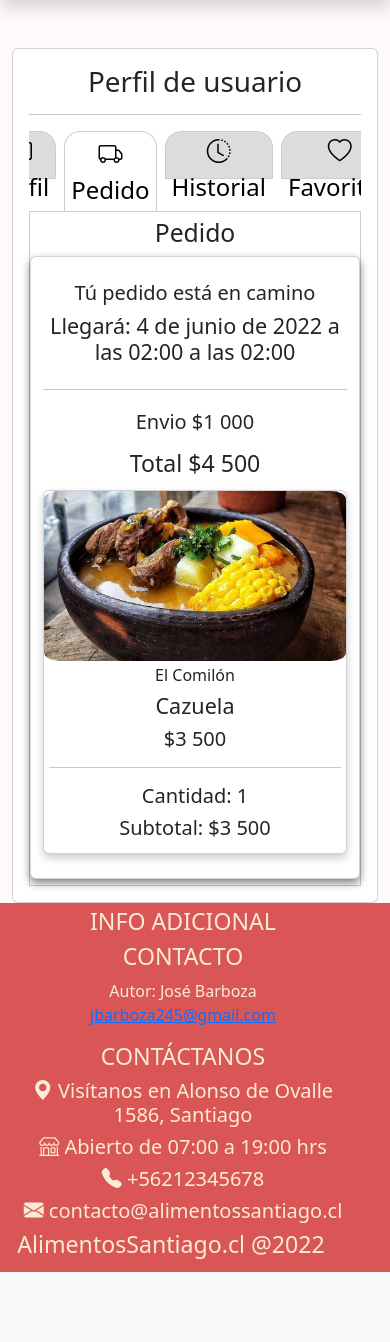
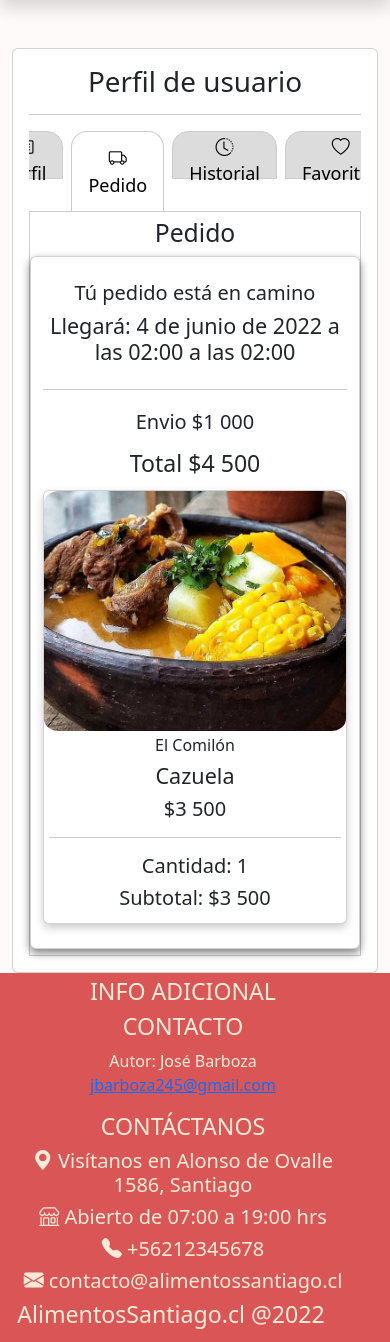
Before and after one commit to josebarbozaDUOC/alimentosSantiagoProject, a Django app: page /perfil-usuario/ in a window 390 px wide. Shown: the part 84-1426 px from the top of the page. Before the commit the page ends 1356 px from the top, so only its background shows below. Run offline with Django 4.2, Linux system fonts and the light colour scheme; a user stored in the database is signed in; data comes from the database, SQL or seed files in the repository; both versions use the stored data as it was after the commit; parts of the project's set-up code (start-up, migrations or seed data) failed here and were passed over; some libraries are stand-ins or nearby versions.

Commit message:
modif Estilos
Se hacen modificaciones en los estilos de:
- las imagenes de los productos.
- El responsive de productos, y las tabs en el perfil usuario

```diff
--- a/alimentosSantiagoWeb/web/static/web/css/style.css
+++ b/alimentosSantiagoWeb/web/static/web/css/style.css
@@ -62,16 +62,13 @@ footer{
 }
 .plato_imagen {
     width: 100%;
-    height: 100%;/*
-    border: 1px solid red;
-    box-sizing: border-box;*/
+    height: 15rem;
 }
 
 .plato img {
     width: 100%;
     height: 100%;
     object-fit: cover;
-    /*box-sizing: border-box;*/
     border-radius: 5%;
 }
 
--- a/alimentosSantiagoWeb/web/static/web/css/tabs.css
+++ b/alimentosSantiagoWeb/web/static/web/css/tabs.css
@@ -41,3 +41,9 @@
   padding: 6px 12px;
   border: 1px solid #ccc;
 }
+
+@media only screen and (max-width: 700px) {
+  .tab button {
+    font-size: large;
+  }
+}
--- a/alimentosSantiagoWeb/web/templates/web/perfil_usuario.html
+++ b/alimentosSantiagoWeb/web/templates/web/perfil_usuario.html
@@ -18,13 +18,13 @@
         <h1 class="text-center">Perfil de usuario</h1>
         <hr>
         <div class="tab d-flex justify-content-center">
-            <button class="tablinks px-sm-5" onclick="openTab(event, 'Perfil')" id="perfilOpen">
+            <button class="tablinks px-3 px-sm-3 px-md-4 px-lg-5" onclick="openTab(event, 'Perfil')" id="perfilOpen">
                 <i class="bi bi-card-list"></i>  Perfil</button>
-            <button class="tablinks px-sm-5" onclick="openTab(event, 'Pedido')" id="pedidoOpen">
-                <i class="bi bi-truck"></i>  Pedido </button>
-            <button class="tablinks px-sm-5" onclick="openTab(event, 'HistorialPedidos')">
-                <i class="bi bi-clock-history"></i>  Historial Pedidos</button>
-            <button class="tablinks px-sm-5" onclick="openTab(event, 'Favoritos')">
+            <button class="tablinks px-3 px-sm-3 px-md-4 px-lg-5" onclick="openTab(event, 'Pedido')" id="pedidoOpen">
+                <i class="bi bi-truck"></i>  Pedido</button>
+            <button class="tablinks px-3 px-sm-3 px-md-4 px-lg-5" onclick="openTab(event, 'HistorialPedidos')">
+                <i class="bi bi-clock-history"></i>  Historial</button>
+            <button class="tablinks px-3 px-sm-3 px-md-4 px-lg-5" onclick="openTab(event, 'Favoritos')">
                 <i class="bi bi-heart"></i>  Favoritos</button>
         </div>
 
@@ -132,7 +132,7 @@
                             <h5 class="p-1">Envio ${{ pedido.costo_envio | intcomma }}</h5>
                             <h3 class="p-1">Total ${{ pedido.total | intcomma }}</h3>
 
-                            <div class="row row-cols-1 row-cols-sm-2 row-cols-md-2 row-cols-lg-3 row-cols-xl-4 menu">
+                            <div class="row justify-content-center row-cols-1 row-cols-sm-2 row-cols-md-2 row-cols-lg-2 row-cols-xl-3 menu">
 
                                 {% for p in productos %}
                                     {% for detalle in pedido_detalle %}
```
Also changed, not shown: alimentosSantiagoWeb/db.sqlite3. Lines whose indentation alone changed are shown as unchanged.
